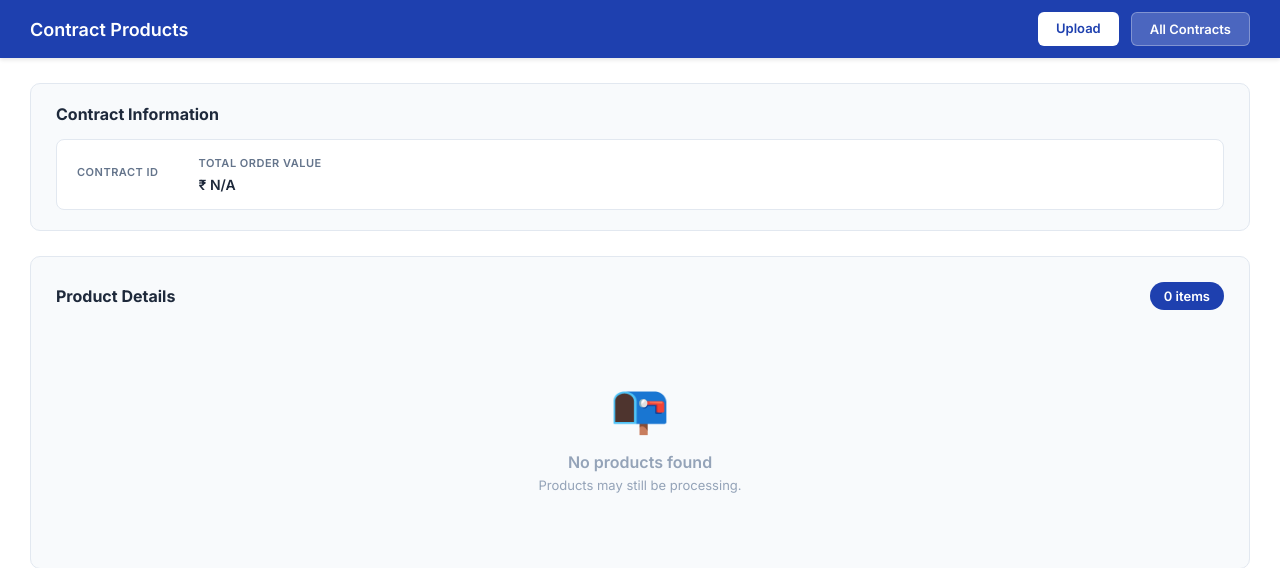
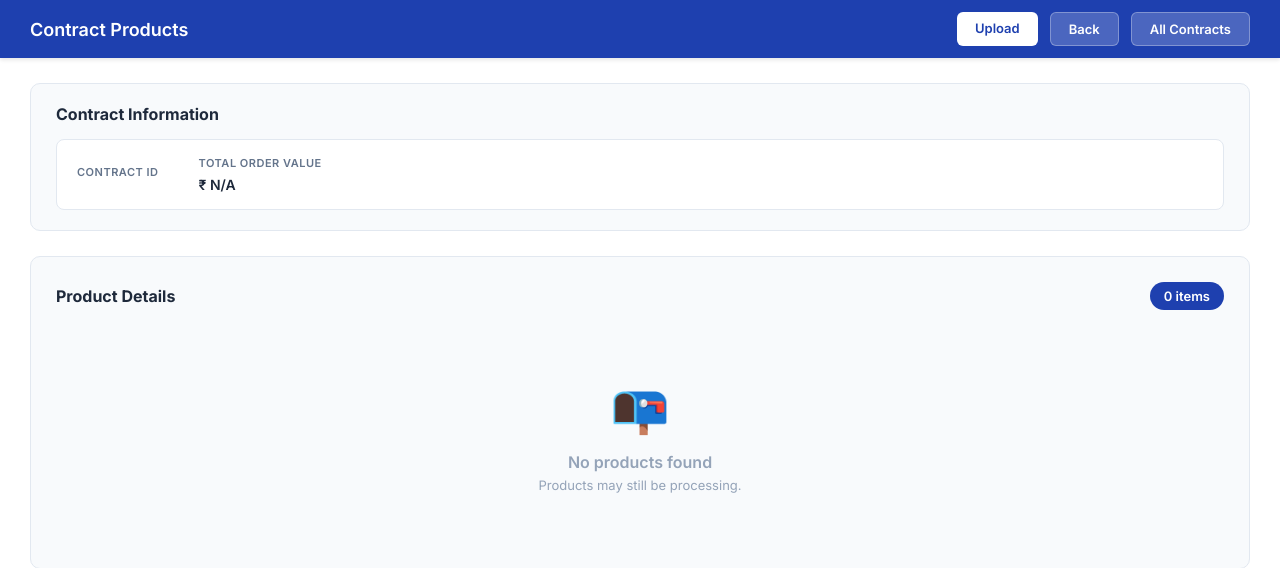
Before and after one commit to asthap-2003/PDF_Extractor-Project, a Flask app: template templates/products.html in a window 1280 px wide. Shown: the top 568 px of the page. Run offline with Flask 3, Linux system fonts and the light colour scheme; the template is opened without the code that fills it, so the values that code supplies are empty; the visitor is signed in with stand-in values (Sample User, id 1).

Commit message:
back button in products page

```diff
--- a/templates/products.html
+++ b/templates/products.html
@@ -271,6 +271,7 @@
             <h1 class="page-heading">Contract Products</h1>
             <div class="nav-buttons">
                 <a href="/" class="btn btn-upload">Upload</a>
+                <a href="javascript:history.back()" class="btn btn-contracts" title="Go back">Back</a>
                 <a href="/contracts" class="btn btn-contracts">All Contracts</a>
             </div>
         </div>
```
